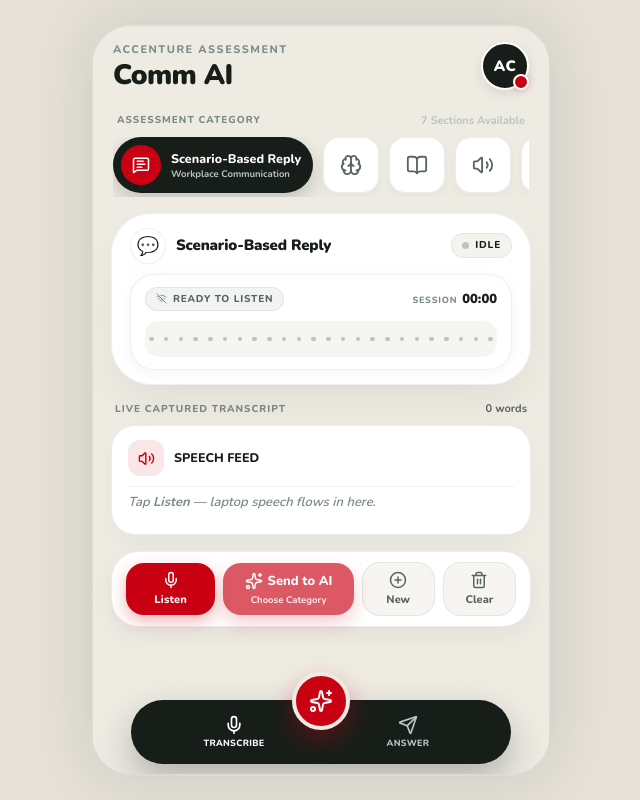
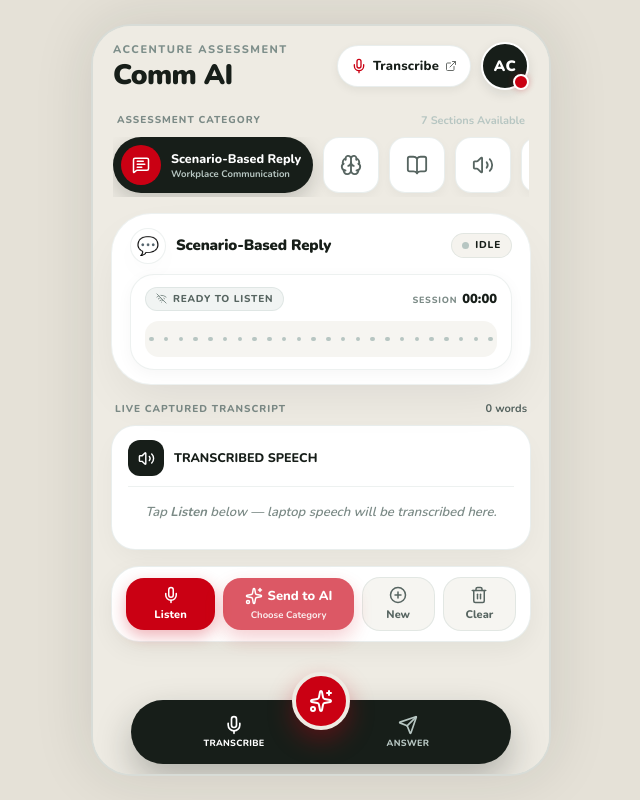
Before and after one commit to ashutosh231/AssitantAccenture, a React (Vite) app: page / in a window 1280 px wide. Shown: the whole page, without its empty margins (319-959 px from the left). Built offline with nearby package versions, Linux system fonts and the light colour scheme; no server answers.

Commit message:
Added new functionalities

```diff
--- a/App.jsx
+++ b/App.jsx
@@ -1,4 +1,5 @@
-import React from 'react';
+import React, { useState, useEffect } from 'react';
+import { Mic, ExternalLink, Layers } from 'lucide-react';
 import { AppProvider, useApp } from './src/context/AppContext';
 import { BottomNavbar } from './src/components/BottomNavbar';
 import { AITranscribeScreen } from './src/screens/AITranscribeScreen';
@@ -21,6 +22,28 @@ function AppContent() {
     handleSendToAI
   } = useApp();
 
+  // Check if current view is standalone transcribe-only mode
+  const [isTranscribeOnly, setIsTranscribeOnly] = useState(() => {
+    if (typeof window !== 'undefined') {
+      const params = new URLSearchParams(window.location.search);
+      return params.get('mode') === 'transcribe-only' || window.location.hash === '#transcribe-only';
+    }
+    return false;
+  });
+
+  useEffect(() => {
+    const handleUrlChange = () => {
+      const params = new URLSearchParams(window.location.search);
+      setIsTranscribeOnly(params.get('mode') === 'transcribe-only' || window.location.hash === '#transcribe-only');
+    };
+    window.addEventListener('popstate', handleUrlChange);
+    window.addEventListener('hashchange', handleUrlChange);
+    return () => {
+      window.removeEventListener('popstate', handleUrlChange);
+      window.removeEventListener('hashchange', handleUrlChange);
+    };
+  }, []);
+
   const isListening = listeningStatus === 'listening';
   const hasContent = !!liveTranscriptText?.trim();
 
@@ -33,16 +56,73 @@ function AppContent() {
     }
   };
 
+  // Launch standalone transcribe service in a new window/tab
+  const handleOpenTranscribeWindow = () => {
+    const url = new URL(window.location.href);
+    url.searchParams.set('mode', 'transcribe-only');
+
+    // Attempt opening a focused desktop companion window centered on the screen
+    const popupWidth = 480;
+    const popupHeight = 840;
+    const left = typeof window.screen !== 'undefined' ? Math.round((window.screen.width - popupWidth) / 2) : 100;
+    const top = typeof window.screen !== 'undefined' ? Math.round((window.screen.height - popupHeight) / 2) : 100;
+
+    const windowFeatures = `width=${popupWidth},height=${popupHeight},top=${top},left=${left},resizable=yes,scrollbars=yes`;
+    const newWindow = window.open(url.toString(), 'AccentureCommAITranscribe', windowFeatures);
+
+    if (!newWindow || newWindow.closed || typeof newWindow.closed === 'undefined') {
+      // Fallback in case popup features were blocked by the browser
+      window.open(url.toString(), '_blank');
+    } else {
+      newWindow.focus();
+    }
+  };
+
+  // Return to full multi-screen Comm AI experience
+  const handleOpenFullApp = () => {
+    const url = new URL(window.location.href);
+    url.searchParams.delete('mode');
+    window.location.href = url.pathname + (url.search ? url.search : '');
+  };
+
   return (
-    <div className="app-container">
-      {/* Header: Top-aligned with greeting label and 30px bold name, plus 48px avatar */}
+    <div className={`app-container ${isTranscribeOnly ? 'standalone-mode' : ''}`}>
+      {/* Header: Top-aligned with greeting label, title, transcribe launch button, and profile avatar */}
       <header className="app-header">
         <div className="header-left">
           <span className="header-greeting-label">ACCENTURE ASSESSMENT</span>
-          <h1 className="header-title-bold">Comm AI</h1>
+          <h1 className="header-title-bold">
+            {isTranscribeOnly ? 'Transcribe Service' : 'Comm AI'}
+          </h1>
         </div>
 
         <div className="header-right">
+          {/* Button on the left of profile icon to redirect to standalone transcribe window */}
+          {!isTranscribeOnly ? (
+            <button
+              type="button"
+              onClick={handleOpenTranscribeWindow}
+              className="transcribe-launch-btn"
+              title="Open Transcribe Service in New Window"
+              aria-label="Open Transcribe Service in New Window"
+            >
+              <Mic size={16} className="transcribe-launch-mic" />
+              <span className="transcribe-launch-text">Transcribe</span>
+              <ExternalLink size={12} className="transcribe-launch-icon" />
+            </button>
+          ) : (
+            <button
+              type="button"
+              onClick={handleOpenFullApp}
+              className="transcribe-launch-btn"
+              title="Switch to Full Comm AI Application"
+              aria-label="Switch to Full Comm AI Application"
+            >
+              <Layers size={15} />
+              <span className="transcribe-launch-text">Full App</span>
+            </button>
+          )}
+
           {/* 48px circular profile with 2px white border and 16px red notification badge */}
           <button
             onClick={() => setIsSettingsOpen(true)}
@@ -57,20 +137,22 @@ function AppContent() {
       </header>
 
       {/* Main Screen Viewport:
-          Both screens stay mounted to preserve Web Audio streams,
+          In transcribe-only mode, only AITranscribeScreen is rendered.
+          In full mode, both screens stay mounted to preserve Web Audio streams,
           WebSocket connections, and state during tab switching. */}
       <main className="screens-viewport">
         <div
           style={{
-            display: activeTab === 'transcribe' ? 'flex' : 'none',
+            display: (isTranscribeOnly || activeTab === 'transcribe') ? 'flex' : 'none',
             flex: 1,
             height: '100%',
             overflow: 'hidden'
           }}
         >
-          <AITranscribeScreen />
+          <AITranscribeScreen transcribeOnly={isTranscribeOnly} />
         </div>
 
+        {!isTranscribeOnly && (
           <div
             style={{
               display: activeTab === 'answer' ? 'flex' : 'none',
@@ -81,9 +163,11 @@ function AppContent() {
           >
             <AITextAnswerScreen />
           </div>
+        )}
       </main>
 
-      {/* Floating Navigation Pill with Center Action FAB */}
+      {/* Floating Navigation Pill with Center Action FAB - only shown in full application mode */}
+      {!isTranscribeOnly && (
         <BottomNavbar
           activeTab={activeTab}
           onTabChange={setActiveTab}
@@ -91,6 +175,7 @@ function AppContent() {
           hasContent={hasContent}
           onCenterAction={handleCenterAction}
         />
+      )}
 
       {/* Settings Modal */}
       <SettingsModal
--- a/src/screens/AITranscribeScreen.jsx
+++ b/src/screens/AITranscribeScreen.jsx
@@ -7,7 +7,7 @@ import { RecordingControls } from '../components/RecordingControls';
 import { AssessmentPickerModal } from '../components/AssessmentPickerModal';
 import { countWords } from '../utils/transcriptHelpers';
 
-export function AITranscribeScreen() {
+export function AITranscribeScreen({ transcribeOnly = false }) {
   const {
     listeningStatus,
     finalizedSegments,
@@ -85,7 +85,12 @@ export function AITranscribeScreen() {
 
   return (
     <div className="screen" style={styles.screen}>
-      <div className="scroll-content">
+      <div
+        className={`scroll-content ${transcribeOnly ? 'standalone' : ''}`}
+        style={transcribeOnly ? { display: 'flex', flexDirection: 'column', height: '100%', padding: '14px 16px', gap: '10px' } : undefined}
+      >
+        {!transcribeOnly && (
+          <>
             {/* 1. Horizontal Scroll Selector: 7 Categories with 56x56 square & 160px active pill */}
             <AssessmentTypeSelector
               selectedType={selectedAssessmentType}
@@ -122,6 +127,8 @@ export function AITranscribeScreen() {
                 sessionDuration={sessionDuration}
               />
             </div>
+          </>
+        )}
 
         {/* 3. Error Banner (if any) */}
         {transcribeError && (
@@ -131,25 +138,56 @@ export function AITranscribeScreen() {
           </div>
         )}
 
-        {/* 4. Single Unified Transcript Box (All speech kept in 1 continuous box, even across pauses) */}
-        <div style={styles.feedSection}>
+        {/* 4. Single Unified Big Transcript Box */}
+        <div
+          style={{
+            ...styles.feedSection,
+            ...(transcribeOnly ? { flex: 1, minHeight: 0, display: 'flex', flexDirection: 'column' } : {})
+          }}
+        >
           <div style={styles.feedHeaderRow}>
-            <span style={styles.feedHeaderLabel}>LIVE CAPTURED TRANSCRIPT</span>
+            <span style={styles.feedHeaderLabel}>
+              {transcribeOnly ? 'LIVE TRANSCRIBE' : 'LIVE CAPTURED TRANSCRIPT'}
+            </span>
             <span style={styles.feedCountLabel}>
               {totalWords} word{totalWords === 1 ? '' : 's'}
             </span>
           </div>
 
-          <div className="feed-card" style={styles.unifiedCard}>
+          <div
+            className="feed-card"
+            style={{
+              ...styles.unifiedCard,
+              ...(transcribeOnly
+                ? {
+                    flex: 1,
+                    minHeight: 0,
+                    display: 'flex',
+                    flexDirection: 'column',
+                    padding: '16px 18px',
+                    borderRadius: '24px'
+                  }
+                : {})
+            }}
+          >
             {/* Box Header */}
             <div style={styles.boxTopRow}>
               <div style={styles.boxTitleGroup}>
-                <div className="feed-icon-56" style={{ width: '36px', height: '36px', borderRadius: '12px' }}>
-                  <Volume2 size={17} />
+                <div
+                  className="feed-icon-56"
+                  style={{
+                    width: '36px',
+                    height: '36px',
+                    borderRadius: '12px',
+                    backgroundColor: listeningStatus === 'listening' ? '#ca0013' : 'var(--bg-charcoal)',
+                    color: '#ffffff'
+                  }}
+                >
+                  {listeningStatus === 'listening' ? <Mic size={17} /> : <Volume2 size={17} />}
                 </div>
                 <div style={styles.boxTagRow}>
-                  <span style={styles.boxTitle}>
-                    {listeningStatus === 'listening' ? 'LISTENING…' : 'SPEECH FEED'}
+                  <span style={{ ...styles.boxTitle, fontSize: transcribeOnly ? '13.5px' : '12.5px' }}>
+                    {listeningStatus === 'listening' ? 'LISTENING TO SPEECH…' : 'TRANSCRIBED SPEECH'}
                   </span>
                   {listeningStatus === 'listening' && (
                     <span style={styles.liveBadge}>
@@ -171,14 +209,49 @@ export function AITranscribeScreen() {
               )}
             </div>
 
-            {/* Box Body: Continuous Text */}
-            <div style={styles.boxBody}>
+            {/* Box Body: Continuous Text in Big Box */}
+            <div
+              style={{
+                ...styles.boxBody,
+                ...(transcribeOnly
+                  ? {
+                      flex: 1,
+                      maxHeight: 'none',
+                      minHeight: 0,
+                      paddingTop: '12px',
+                      overflowY: 'auto'
+                    }
+                  : {})
+              }}
+            >
               {!hasContent ? (
-                <p style={styles.placeholderText}>
-                  Tap <strong>Listen</strong> — laptop speech flows in here.
+                <div
+                  style={{
+                    display: 'flex',
+                    flexDirection: 'column',
+                    alignItems: 'center',
+                    justifyContent: 'center',
+                    height: transcribeOnly ? '100%' : 'auto',
+                    minHeight: transcribeOnly ? '200px' : 'auto',
+                    gap: '10px',
+                    color: '#7b8a86',
+                    padding: transcribeOnly ? '40px 16px' : '10px 0',
+                    textAlign: 'center'
+                  }}
+                >
+                  {transcribeOnly && <Volume2 size={32} style={{ opacity: 0.35 }} />}
+                  <p style={{ ...styles.placeholderText, fontSize: transcribeOnly ? '14.5px' : '13px' }}>
+                    Tap <strong>Listen</strong> below — laptop speech will be transcribed here.
                   </p>
+                </div>
               ) : (
-                <p style={styles.continuousText}>
+                <p
+                  style={{
+                    ...styles.continuousText,
+                    fontSize: transcribeOnly ? '17px' : '15.5px',
+                    lineHeight: transcribeOnly ? '1.7' : '1.6'
+                  }}
+                >
                   {finalizedText}
                   {interimTranscript && (
                     <span style={styles.interimText}>
@@ -202,10 +275,12 @@ export function AITranscribeScreen() {
           onSendToAI={handleOpenPicker}
           onNewTranscript={newTranscript}
           onClearTranscript={clearTranscript}
+          hideSendToAi={transcribeOnly}
         />
       </div>
 
-      {/* 6. Assessment Type Selection Bottom Sheet */}
+      {/* 6. Assessment Type Selection Bottom Sheet (only for full app mode) */}
+      {!transcribeOnly && (
         <AssessmentPickerModal
           isOpen={isPickerOpen}
           onClose={() => setIsPickerOpen(false)}
@@ -213,6 +288,7 @@ export function AITranscribeScreen() {
           selectedType={selectedAssessmentType}
           onSelectAndSubmit={handleSelectAndSubmit}
         />
+      )}
     </div>
   );
 }
--- a/src/styles/theme.css
+++ b/src/styles/theme.css
@@ -135,6 +135,80 @@ body {
   gap: 10px;
 }
 
+/* Transcribe launch button on left of profile avatar */
+.transcribe-launch-btn {
+  height: 42px;
+  padding: 0 13px;
+  border-radius: var(--radius-pill);
+  background-color: #ffffff;
+  border: 1.5px solid var(--accent-sage-border);
+  display: inline-flex;
+  align-items: center;
+  gap: 6px;
+  cursor: pointer;
+  color: var(--text-primary);
+  box-shadow: 0 3px 10px rgba(23, 30, 25, 0.06);
+  font-size: 13px;
+  font-weight: 800;
+  letter-spacing: 0.2px;
+  transition: all 0.2s cubic-bezier(0.2, 0.8, 0.2, 1);
+  white-space: nowrap;
+}
+
+.transcribe-launch-btn:hover {
+  background-color: #f6f3eb;
+  border-color: var(--accent-red);
+  color: var(--accent-red);
+  transform: translateY(-1px);
+  box-shadow: 0 6px 16px rgba(202, 0, 19, 0.12);
+}
+
+.transcribe-launch-btn:active {
+  transform: scale(0.96);
+}
+
+.transcribe-launch-mic {
+  color: var(--accent-red);
+  flex-shrink: 0;
+}
+
+.transcribe-launch-icon {
+  opacity: 0.65;
+  flex-shrink: 0;
+  transition: transform 0.2s ease, opacity 0.2s ease;
+}
+
+.transcribe-launch-btn:hover .transcribe-launch-icon {
+  opacity: 1;
+  transform: translate(1px, -1px);
+}
+
+@media (max-width: 360px) {
+  .transcribe-launch-btn {
+    padding: 0 10px;
+    height: 40px;
+  }
+  .transcribe-launch-text {
+    display: none;
+  }
+}
+
+/* Standalone transcribe-only container adjustments */
+.standalone-mode.app-container {
+  max-width: 100%;
+  height: 100vh;
+  max-height: 100vh;
+}
+
+@media (min-width: 600px) {
+  .standalone-mode.app-container {
+    max-width: 580px;
+    height: 96vh;
+    border-radius: var(--radius-hero);
+    border: 2px solid var(--border-medium);
+  }
+}
+
 /* 48px circular avatar with 2px white border and 16px red badge */
 .avatar-wrapper {
   position: relative;
@@ -222,6 +296,11 @@ body {
   display: flex;
   flex-direction: column;
   gap: 16px;
+}
+
+.scroll-content.standalone {
+  padding-bottom: calc(var(--safe-bottom) + 16px);
+  overflow-y: hidden;
 }
 
 /* Hero Feature Card: 40px radius, subtle shadow, decorative blob */
```
Also changed, not shown: src/components/RecordingControls.jsx (+13 -3 lines), 1 other file (tests, documents, lock files or other folders). Lines whose indentation alone changed are shown as unchanged.
